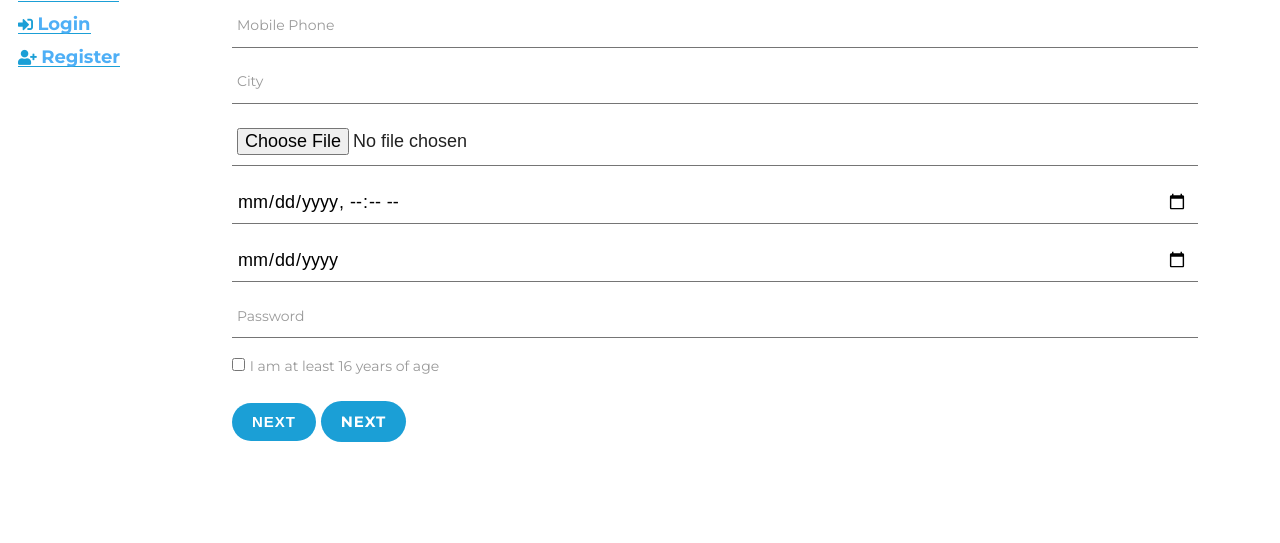
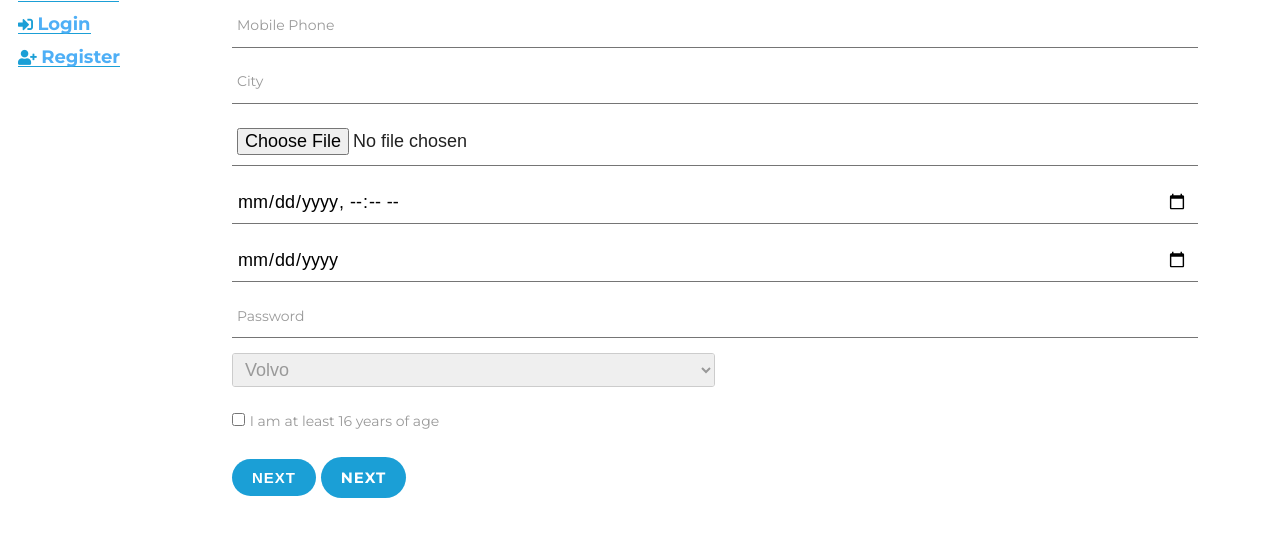
Before and after one commit to imaginatecreative/5050-lottery, a website: page sub-pages/form-elements.html in a window 1280 px wide. Shown: the part 257-800 px from the top of the page. Drawn offline with nearby package versions, Linux system fonts and the light colour scheme; files that its build step writes are made by us from their sources; files whose address does not match are found by name.

Commit message:
select element

```diff
--- a/scss/_forms.scss
+++ b/scss/_forms.scss
@@ -139,3 +139,26 @@ label {
     background: transparent;
   }
 }
+
+.select-style {
+  border: 1px solid #ccc;
+
+  border-radius: 3px;
+  overflow: hidden;
+  @media only screen and (min-width: 750px) {
+    width: 50%;
+  }
+}
+
+.select-style select {
+  padding: 5px 8px;
+  width: 100%;
+  border: none;
+  color: #999;
+
+
+}
+
+.select-style select:focus {
+  outline: none;
+}
--- a/sub-pages/form-elements.html
+++ b/sub-pages/form-elements.html
@@ -139,7 +139,18 @@
                         <label class=" control-label" for="password">Password</label>
                     </div>
 
-
+                    <!-- SELECT input-->
+                    <div class="group  select-style">
+                        <span class="visuallyhidden">Please enter the password </span>
+                        <select>
+                            <option value="volvo">Volvo</option>
+                            <option value="saab">Saab</option>
+                            <option value="mercedes">Mercedes</option>
+                            <option value="audi">Audi</option>
+                        </select>
+                        <span class="highlight"></span>
+                        <span class="bar"></span>
+                    </div>
                     <!-- AGE checkbox -->
                     <div class="group no-style">
                         <p class="visuallyhidden">Please enter your age</p>
@@ -153,6 +164,9 @@
                         <button id="confirm" name="confirm" class="button-primary">Next</button>
                         <a class="button-primary" href="step-three.html">NEXT</a>
                     </div>
+
+
+
 
                 </fieldset>
             </form>
```
Also changed, not shown: css/main.min.css, scss/main.css, 1 other file.
